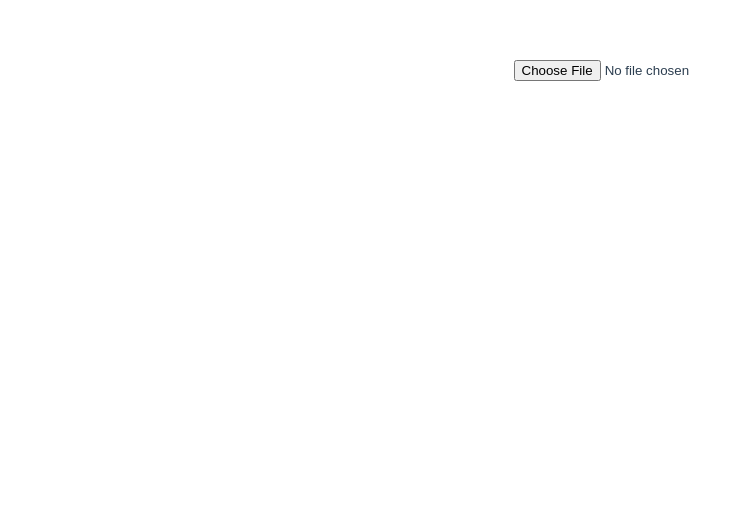
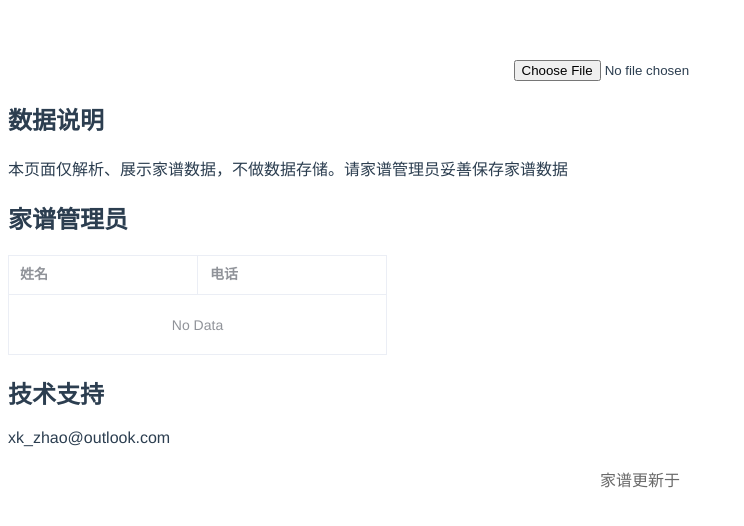
Before and after one commit to xiaolinyeyi/genealogy-fe, a Vue app: page /about in a window 1280 px wide. Before the commit this address had no page. Shown: the top 526 px of the page, without its empty margins (0-744 px from the left). Built offline with nearby package versions, Linux system fonts and the light colour scheme; what vue3-tree-org would draw is missing.

Commit message:
新增“关于”页

```diff
--- a/src/App.vue
+++ b/src/App.vue
@@ -43,7 +43,8 @@ export default {
     const globalVars = reactive({
       meta: {},
       baseInfo: {},
-      allPeople: {}
+      allPeople: {},
+      about: {}
     })
     provide('globalVars', globalVars)
 
@@ -97,6 +98,8 @@ export default {
       }
       this.globalVars.allPeople = allPeopleMap
       this.allPeople = allPeopleMap
+      // 取about
+      this.globalVars.about = jsonData["about"]
     }
   }
 }
--- /dev/null
+++ b/src/components/GenealogyAbout.vue
@@ -0,0 +1,68 @@
+<template>
+    <div>
+        <h2>数据说明</h2>
+        本页面仅解析、展示家谱数据，不做数据存储。请家谱管理员妥善保存家谱数据
+    </div>
+    <div v-if="about">
+        <h2>家谱管理员</h2>
+        <el-table :data="contacts" style="width: 30%" border stripe>
+            <el-table-column prop="name" label="姓名"></el-table-column>
+            <el-table-column prop="phone" label="电话"></el-table-column>
+        </el-table>
+    </div>
+    <div>
+        <h2>技术支持</h2>
+        xk_zhao@outlook.com
+    </div>
+    <div v-if="about" style="text-align: center;margin-top: 20px;color: dimgray;">家谱更新于{{ updateTime }}</div>
+</template>
+<script>
+import { inject, watch } from 'vue'
+
+export default {
+    data() {
+        return {
+            about: null
+        }
+    },
+    computed: {
+        updateTime: function() {
+            return this.about["updateTime"]
+        },
+        contacts: function() {
+            return this.about["contacts"]
+        }
+    },
+    created() {
+        const globalVars = inject("globalVars")
+        watch(() => globalVars.about, (newValue) => {
+            this.about = JSON.parse(JSON.stringify(newValue))
+            console.log(this.about)
+        })
+        return {
+            globalVars
+        }
+    },
+    methods: {
+
+    },
+    mounted() {
+        console.log("about mounted")
+        const globalVars = inject("globalVars")
+        this.about = JSON.parse(JSON.stringify(globalVars.about))
+        console.log(this.about.updateTime)
+    }
+}
+</script>
+<style scoped>
+div, h2 {
+    text-align: left;
+}
+.el-row {
+  margin-bottom: 20px;
+}
+.el-col-1 {
+    max-width: 50px;
+    margin: 1px;
+}
+</style>
--- a/src/components/NavigationBar.vue
+++ b/src/components/NavigationBar.vue
@@ -4,6 +4,7 @@
         <el-menu-item index="/tree">家族传承</el-menu-item>
         <el-menu-item index="/table">家庭详情</el-menu-item>
         <el-menu-item index="/sacrifice">供案</el-menu-item>
+        <el-menu-item index="/about">关于</el-menu-item>
     </el-menu>
 </template>
 <script>
--- a/src/router.js
+++ b/src/router.js
@@ -3,6 +3,7 @@ import GenealogyHome from './components/GenealogyHome.vue'
 import GenealogyTree from './components/GenealogyTree.vue'
 import GenealogyTable from './components/GenealogyTable.vue'
 import GenealogySacrifice from './components/GenealogySacrifice.vue'
+import GenealogyAbout from './components/GenealogyAbout.vue'
 
 //路由数组
 const routes = [
@@ -29,6 +30,11 @@ const routes = [
         path: "/sacrifice",
         name: "sacrifice",
         component: GenealogySacrifice
+    },
+    {
+        path: "/about",
+        name: "about",
+        component: GenealogyAbout
     }
 ]
 //路由对象
```
